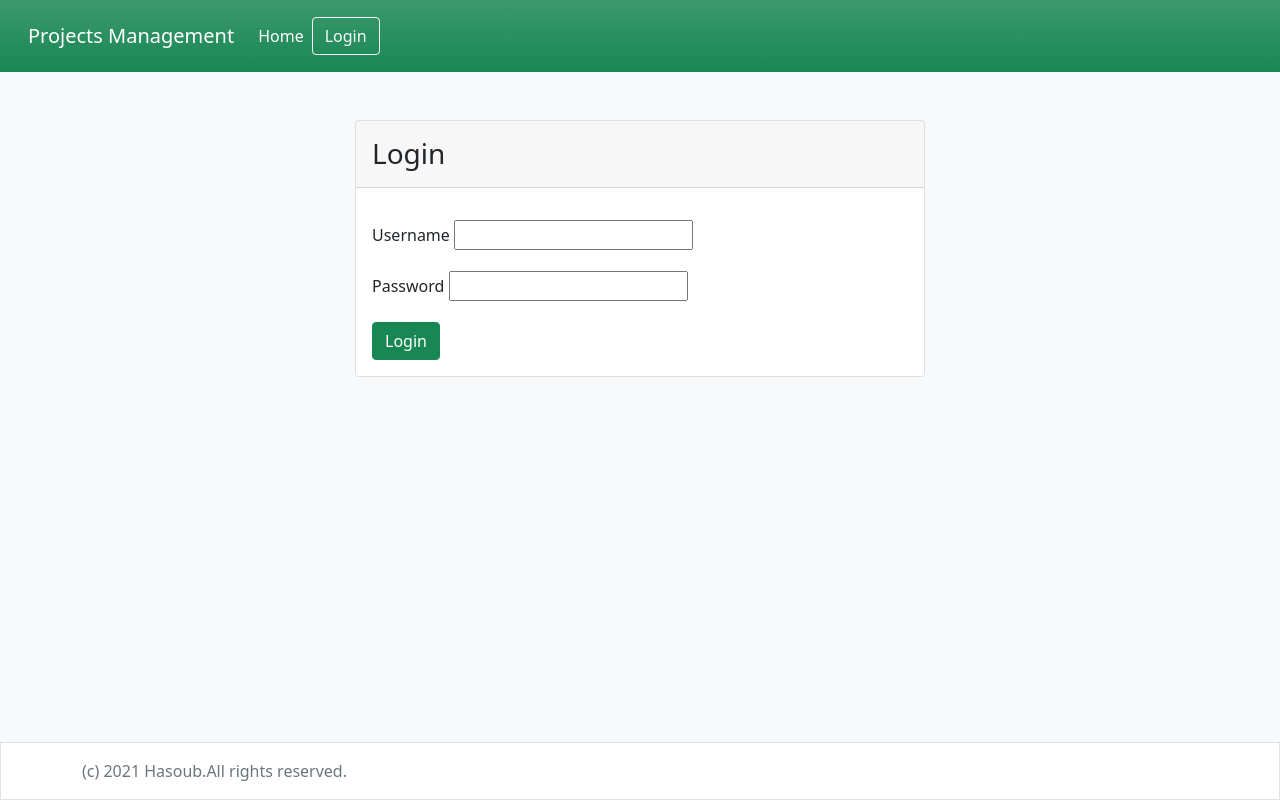
After one commit to gaith10/project, a Django app: page /app/login/ in a window 1280 px wide. The commit adds this page. Run offline with Django 4.2, Linux system fonts and the light colour scheme.

Commit message:
Login & Logout

```diff
--- /dev/null
+++ b/app/forms.py
@@ -0,0 +1,17 @@
+from django.contrib.auth.forms import AuthenticationForm
+from django import forms
+attrs = {'class': 'forms-control'}
+class UserLoginForm(AuthenticationForm):
+    def __init__(self, *args, **kwargs):
+        super(UserLoginForm, self).__init__(*args, **kwargs)
+
+    username = forms.CharField(
+        label='Username',
+        widget=forms.TextInput(attrs=attrs)
+
+    )
+    password = forms.CharField(
+        label='Password',
+        widget=forms.PasswordInput(attrs=attrs)
+
+    )
--- /dev/null
+++ b/app/templates/registration/login.html
@@ -0,0 +1,19 @@
+{% extends "base.html" %}
+{% load i18n %}
+{% block content %}
+<div class="container">
+  <div class="row justify-content-md-center">
+    <div class="card col-md-6 px-0">
+      <div class="card-header">
+        <h3 class="mb-0 py-2">{% trans "Login" %}</h3>
+      </div>
+      <div class="card-body">
+        <form method="POST">
+          {% csrf_token %} {% include "common/form.html" with form=form %}
+          <button class="btn btn-success btn-block">{% trans "Login" %}</button>
+        </form>
+      </div>
+    </div>
+  </div>
+</div>
+{% endblock %}
--- /dev/null
+++ b/app/urls.py
@@ -0,0 +1,7 @@
+from django.urls import path, include
+from django.contrib.auth.views import LoginView  # تأكد من استيراد UserLoginView من ملف العروض الصحيح
+from app.forms import UserLoginForm
+urlpatterns = [
+    path('login/', LoginView.as_view(authentication_form=UserLoginForm), name='login'),
+    path('', include('django.contrib.auth.urls'))
+]
--- a/myapp/templates/partials/header.html
+++ b/myapp/templates/partials/header.html
@@ -10,6 +10,25 @@
           <li class="nav-item">
             <a class="nav-link active" aria-current="page" href="{% url 'Project_List' %}">{% trans 'Home' %}</a>
           </li>
+
+        </ul>
+        {% if user.is_authenticated %}
+           <ul class="navbar-nav mb-2 mb-lg-0 me-3">
+            <li class="nav-item">
+              <a class="nav-link active" aria-current="page" href="#">Home</a>
+            </li>
+            <li class="nav-item">
+              <a class="nav-link" href="#">Link</a>
+            </li>
+            <li class="nav-item dropdown">
+
+              <a class="nav-link dropdown-toggle" href="#" role="button" data-bs-toggle="dropdown" aria-expanded="false">
+                {{ user.username }}
+              </a>
+              <ul class="dropdown-menu">
+                <li><a class="dropdown-item" href="#">{% trans 'Profile' %}</a></li>
+                <li><hr class="dropdown-divider"></li>
+                <li><a class="dropdown-item" href="{% url 'logout' %}">{% trans 'Logout' %}</a></li>
            </ul>
            <form method="GET" action="{% url 'Project_List' %}" class="d-flex">
             <div class="input-group">
@@ -20,11 +39,17 @@
               placeholder="{% trans 'Search' %}"
               value="{{ request.GET.q }}"
               />
-            <button class="btn btn-outine-light" type="sumnit">
+             <button class="btn btn-outline-light" type="sumnit">
               <i class="bi bi-search"></i>
              </button>
             </div>
            </form>
+        {% else %}
+          <a class="btn btn-outline-light" href="{% url 'login' %}">
+            {% trans 'Login' %}
+          </a>
+        {% endif %}
+
       </div>
     </div>
   </nav>
--- a/myapp/urls.py
+++ b/myapp/urls.py
@@ -3,6 +3,7 @@ from django.views.generic import ListView, CreateView, UpdateView, DeleteView
 from . import views
 
 urlpatterns = [
+
     path('', views.ProjectListView.as_view(), name='Project_List'),
     path('project/create', views.ProjectCreateView.as_view(), name='Project_create'),
     path('project/delete/<int:pk>',
--- a/myproject/settings.py
+++ b/myproject/settings.py
@@ -127,6 +127,10 @@ STATIC_URL = 'static/'
 # https://docs.djangoproject.com/en/4.2/ref/settings/#default-auto-field
 
 DEFAULT_AUTO_FIELD = 'django.db.models.BigAutoField'
+
+LOGIN_REDIRECT_URL = '/'
+LOGIN_URL = 'login'
+LOGOUT_REDIRECT_URL = '/app/login'
 INTERNAL_IPS = [
     #.......
     '127.0.0.1',
--- a/myproject/urls.py
+++ b/myproject/urls.py
@@ -20,6 +20,7 @@ import debug_toolbar
 urlpatterns = [
     path('__debug__/',include(debug_toolbar.urls)),
     path('',include('myapp.urls')),
+    path('app/',include('app.urls')),
     path('admin/', admin.site.urls),
 
 ]
```
Also changed, not shown: myapp/views.py (+37 -13 lines), db.sqlite3. Lines whose indentation alone changed are shown as unchanged.
